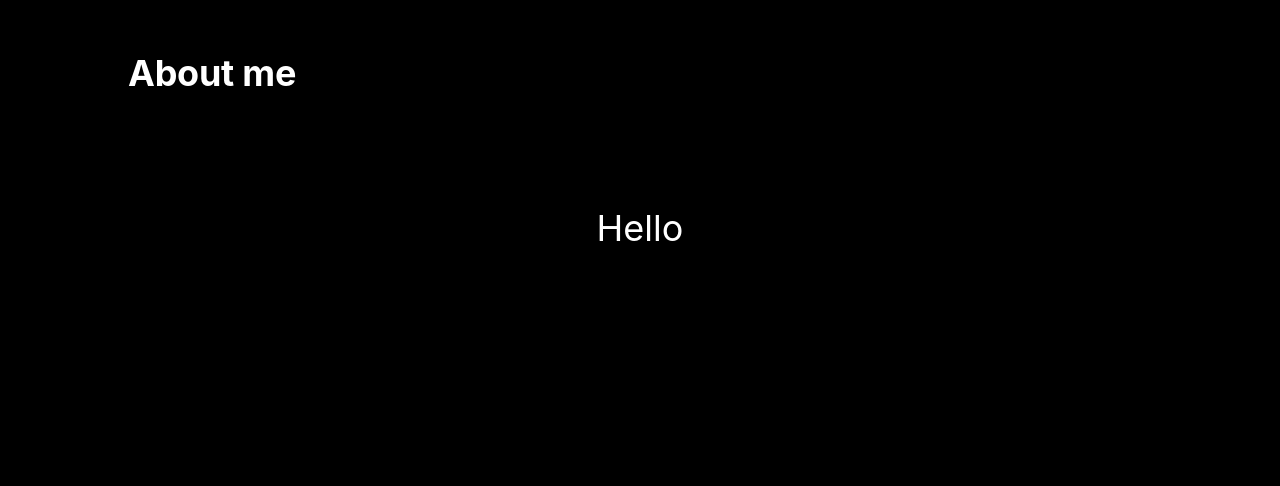
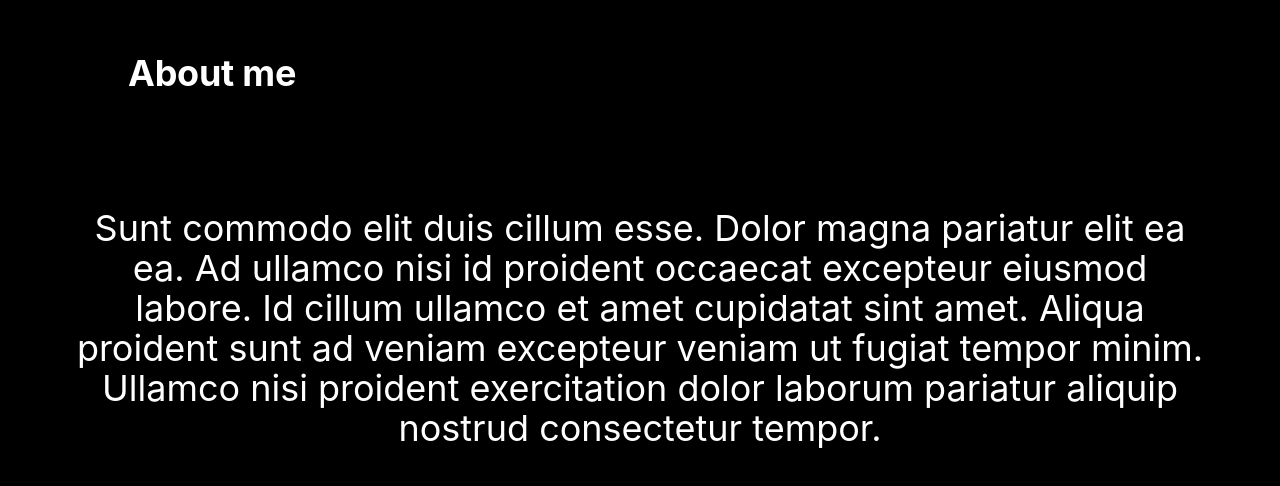
Before and after one commit to Ntrug1/Portfolio, a Next.js app: page / in a window 1280 px wide. Shown: the part 829-1315 px from the top of the page. Before the commit the page ends 1157 px from the top, so only its background shows below. Built offline with nearby package versions, Linux system fonts and the light colour scheme.

Commit message:
update style

```diff
--- a/components/aboutme.tsx
+++ b/components/aboutme.tsx
@@ -9,7 +9,14 @@ const AboutMe: React.FC = () => {
         </p>
       </div>
       <div className="container mx-auto px-11 text-center mt-28">
-        <h2>Hello</h2>
+        <h2>
+          Sunt commodo elit duis cillum esse. Dolor magna pariatur elit ea ea.
+          Ad ullamco nisi id proident occaecat excepteur eiusmod labore. Id
+          cillum ullamco et amet cupidatat sint amet. Aliqua proident sunt ad
+          veniam excepteur veniam ut fugiat tempor minim. Ullamco nisi proident
+          exercitation dolor laborum pariatur aliquip nostrud consectetur
+          tempor.
+        </h2>
       </div>
     </section>
   );
--- a/components/masthead.tsx
+++ b/components/masthead.tsx
@@ -24,7 +24,7 @@ const Masthead: React.FC = () => {
         <h1 className="mb-6 text-4xl xl:text-5xl">Trung</h1>
         <h2 className="mb-2 text-2xl xl:text-3xl tracking-tight">
           <span>Hello,</span>
-          <span>I&apos;m fresher front-end developer</span>
+          <span> I&apos;m fresher front-end developer</span>
         </h2>
       </div>
       <div className="flex-grow-0 pb-20 md:pb-10 transition-all duration-1000 z-10">
--- a/styles/globals.css
+++ b/styles/globals.css
@@ -9,4 +9,11 @@ body {
     sans-serif;
   line-height: 1.1;
   letter-spacing: 0em;
+  -ms-overflow-style: none; /* IE and Edge */
+  scrollbar-width: none; /* Firefox */
 }
+
+/*Chrome, Safari and Opera */
+body::-webkit-scrollbar {
+  display: none;
+}
```
Also changed, not shown: 1 other file (tests, documents, lock files or other folders).
